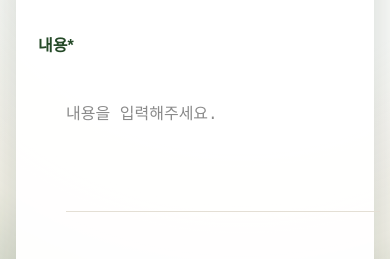
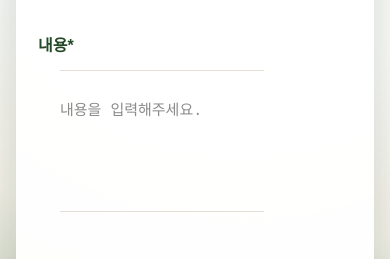
Before and after one commit to 100-hours-a-week/KTB4_Gianna_FE, a React (Vite) app: page /post/write in a window 390 px wide. Shown: the part 316-575 px from the top of the page. Built offline with nearby package versions, Linux system fonts and the light colour scheme.

Commit message:
fix(PostDetailPage): css 수정

```diff
--- a/src/pages/PostDetailPage/PostDetailPage.css
+++ b/src/pages/PostDetailPage/PostDetailPage.css
@@ -61,7 +61,6 @@ body {
     align-items: center;
     gap: 18px;
     padding-bottom: 28px;
-    border-bottom: 1px solid #e4dfd5;
 }
 
 #postProfilePicture,
@@ -126,16 +125,22 @@ body {
 
 #postContent {
     grid-column: 2;
+    width: auto;
+    min-width: 0;
     max-height: 360px;
     margin: 0 58px;
-    padding: 30px 10px 30px 0;
+    padding: 28px 12px 28px 0;
     overflow-y: auto;
+    overflow-x: hidden;
+    border-top: 1px solid #e4dfd5;
     border-bottom: 1px solid #e4dfd5;
     color: #3f3f3f;
     font-size: 16px;
     font-weight: 400;
-    line-height: 1.9;
+    line-height: 1.75;
     white-space: pre-wrap;
+    word-break: keep-all;
+    overflow-wrap: anywhere;
 }
 
 #postContent::-webkit-scrollbar {
@@ -292,6 +297,7 @@ body {
     #postContent {
         max-height: 360px;
         margin: 0 28px;
+        padding-right: 8px;
     }
 
     .post-stats {
@@ -309,6 +315,18 @@ body {
         font-size: 30px;
     }
 
+    #postHeader {
+        padding-right: 22px;
+        padding-left: 22px;
+    }
+
+    #postContent {
+        margin-right: 22px;
+        margin-left: 22px;
+        font-size: 15px;
+        line-height: 1.7;
+    }
+
     .comment-item {
         grid-template-columns: 38px 1fr;
     }
--- a/src/pages/PostDetailPage/component/PostContent.jsx
+++ b/src/pages/PostDetailPage/component/PostContent.jsx
@@ -8,9 +8,9 @@ export const PostDetail = ({post}) =>{
                     alt={post.title || "게시글 이미지"}
                 />
 
-                <h6 id="postContent">
+                <p id="postContent">
                     {post.content}
-                </h6>
+                </p>
             </section>
         </>
     )
```
